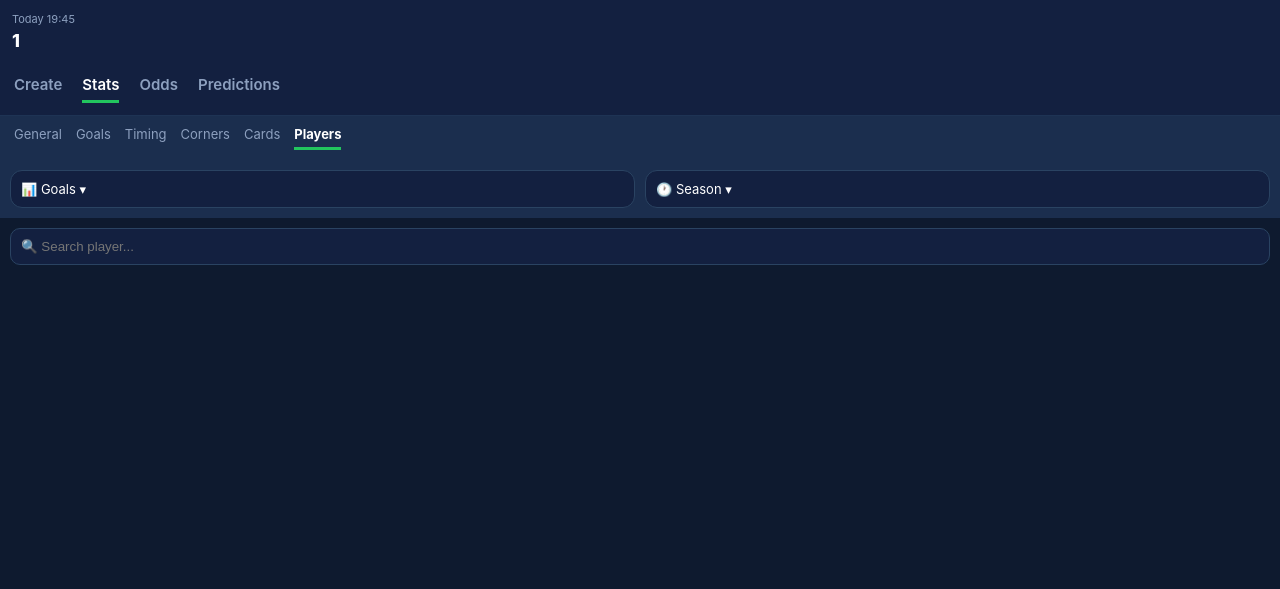
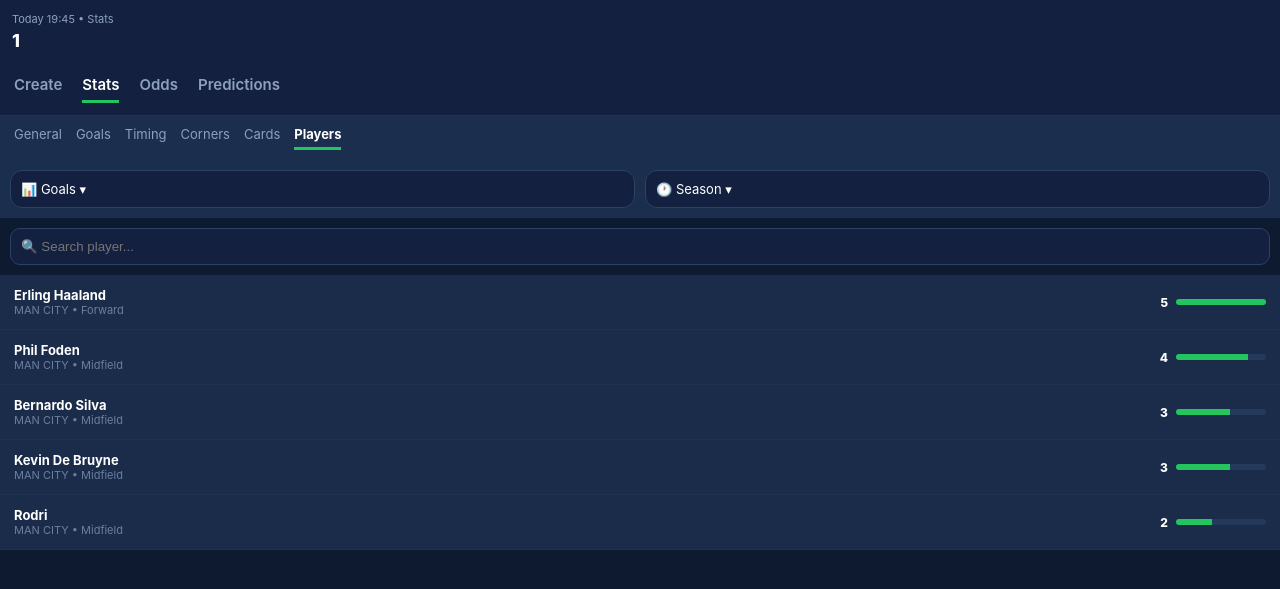
Before and after one commit to Abednico-byte/abed-predict-world, a Flask app: page /game/1 in a window 1280 px wide. Shown: the top 589 px of the page. Run offline with Flask 3, Linux system fonts and the light colour scheme.

Commit message:
Update game.html

```diff
--- a/templates/game.html
+++ b/templates/game.html
@@ -1,22 +1,34 @@
 <!DOCTYPE html><html><head><meta name="viewport" content="width=device-width,initial-scale=1"><title>{{game}}</title><style>
 *{margin:0;padding:0;box-sizing:border-box}body{background:#0e1a2f;color:#cbd5e1;font-family:Inter,sans-serif;font-size:12px}
 .top{background:#132040;padding:12px}.m{font-size:18px;font-weight:800;color:#fff;margin-top:4px}
-.tabs{display:flex;gap:20px;padding:12px 14px;background:#132040;border-bottom:1px solid #1e3354}.tab{color:#8da0bf;font-size:15px;font-weight:600;cursor:pointer;padding-bottom:6px}.tab.active{color:#fff;border-bottom:3px solid #22c55e}
-.subs{display:flex;gap:14px;padding:10px 14px;background:#1b2e4e;overflow:auto;white-space:nowrap;position:sticky;top:0;z-index:10}.sub{color:#8da0bf;cursor:pointer;font-size:13px;padding-bottom:5px}.sub.active{color:#fff;border-bottom:3px solid #22c55e;font-weight:700}
+.tabs{display:flex;gap:20px;padding:12px 14px;background:#132040;border-bottom:1px solid #1e3354;overflow:auto;white-space:nowrap}
+.tab{color:#8da0bf;font-size:15px;font-weight:600;cursor:pointer;padding-bottom:6px;user-select:none}
+.tab.active{color:#fff;border-bottom:3px solid #22c55e}
+.subs{display:flex;gap:14px;padding:10px 14px;background:#1b2e4e;overflow:auto;white-space:nowrap;position:sticky;top:0;z-index:20}
+.sub{color:#8da0bf;cursor:pointer;font-size:13px;padding-bottom:5px;user-select:none}
+.sub.active{color:#fff;border-bottom:3px solid #22c55e;font-weight:700}
 .sec{background:#0c1830;padding:9px;text-align:center;font-weight:800;color:#fff;font-size:11px;border-top:1px solid #1e3354;border-bottom:1px solid #1e3354}
-.r{background:#1a2c4a;padding:11px 14px;border-bottom:1px solid #1e3354}.rtop{display:flex;justify-content:space-between}.lv{font-weight:800;color:#fff;font-size:14px}.rv{font-weight:800;color:#fff;font-size:14px;text-align:right}.mid{flex:1;font-size:10px;color:#8da0bf;text-transform:uppercase;text-align:center}
-.bar{height:6px;background:#233a5a;border-radius:10px;margin-top:8px;display:flex;position:relative;overflow:hidden}.l{height:100%;background:#3b82f6}.rbar{height:100%;background:#3b82f6;margin-left:auto}.bar:after{content:'';position:absolute;left:50%;top:0;bottom:0;width:2px;background:#0e1a2f}
+.r{background:#1a2c4a;padding:11px 14px;border-bottom:1px solid #1e3354}
+.rtop{display:flex;justify-content:space-between;align-items:center}
+.lv{font-weight:800;color:#fff;font-size:14px;min-width:45px}.rv{font-weight:800;color:#fff;font-size:14px;min-width:45px;text-align:right}
+.mid{flex:1;font-size:10px;color:#8da0bf;text-transform:uppercase;text-align:center}
+.bar{height:6px;background:#233a5a;border-radius:10px;margin-top:8px;display:flex;position:relative;overflow:hidden}
+.l{height:100%;background:#3b82f6}.rbar{height:100%;background:#3b82f6;margin-left:auto}
+.bar:after{content:'';position:absolute;left:50%;top:0;bottom:0;width:2px;background:#0e1a2f}
 .hide{display:none!important}
-.pfilter{display:flex;gap:10px;padding:10px;background:#1b2e4e}.pdrop{flex:1;background:#132040;border:1px solid #2a4362;color:#fff;padding:10px;border-radius:12px;font-size:13px;cursor:pointer;position:relative}
-.pmenu{position:absolute;top:45px;left:0;right:0;background:#1e3455;border:1px solid #2a4362;border-radius:12px;max-height:420px;overflow:auto;z-index:9999;padding:8px;display:none}.pmenu.open{display:block}
-.pitem{padding:10px 12px;color:#9bb0cc;font-size:13px;cursor:pointer;border-radius:8px}.pitem:hover{color:#22c55e;background:#2a4a6e}.pitem.active{color:#22c55e;background:#2a4a6e}
+.pfilter{display:flex;gap:10px;padding:10px;background:#1b2e4e;position:sticky;top:38px;z-index:10}
+.pdrop{flex:1;background:#132040;border:1px solid #2a4362;color:#fff;padding:10px;border-radius:12px;font-size:13px;cursor:pointer;position:relative;user-select:none}
+.pmenu{position:absolute;top:45px;left:0;right:0;background:#1e3455;border:1px solid #2a4362;border-radius:12px;max-height:420px;overflow:auto;z-index:9999;padding:8px;display:none}
+.pmenu.open{display:block}
+.pitem{padding:10px 12px;color:#9bb0cc;font-size:13px;cursor:pointer;border-radius:8px}
+.pitem:hover{color:#22c55e;background:#2a4a6e}.pitem.active{color:#22c55e;background:#2a4a6e;font-weight:700}
 .pcat{font-size:10px;color:#6b7f9e;font-weight:800;margin:14px 0 4px 8px}
 .searchbox{width:calc(100% - 20px);background:#132040;border:1px solid #2a4362;color:#fff;padding:10px;margin:10px;border-radius:10px}
 .prow{display:flex;justify-content:space-between;align-items:center;padding:12px 14px;background:#1a2c4a;border-bottom:1px solid #1e3354}
 .sbar{width:90px;height:6px;background:#233a5a;border-radius:10px;overflow:hidden}.sfill{height:100%;background:#22c55e}
 .pname{color:#fff;font-weight:700;font-size:13px}.pteam{color:#6b7f9e;font-size:11px}
 </style></head><body>
-<div class="top"><div style="color:#8da0bf;font-size:11px" id="leagueInfo">Today 19:45</div><div class="m" id="gameTitle">{{game}}</div></div>
+<div class="top"><div style="color:#8da0bf;font-size:11px">Today 19:45 • Stats</div><div class="m" id="gameTitle">{{game}}</div></div>
 <div class="tabs">
 <div class="tab" id="t-create" onclick="showTop('create')">Create</div>
 <div class="tab active" id="t-stats" onclick="showTop('stats')">Stats</div>
@@ -32,89 +44,131 @@
 <div class="sub" id="s-cards" onclick="showS('cards')">Cards</div>
 <div class="sub active" id="s-players" onclick="showS('players')">Players</div>
 </div>
-<div id="tab-general" class="hide"><div class="sec">General</div><div class="r"><div class="rtop"><div class="lv">2</div><div class="mid">LEAGUE POS</div><div class="rv">5</div></div></div></div>
-<div id="tab-goals" class="hide"><div class="sec">Goals Overall vs Away</div><div class="r"><div class="rtop"><div class="lv">4.33</div><div class="mid">AVG GOALS</div><div class="rv">4.00</div></div><div class="bar"><div class="l" style="width:52%"></div><div class="rbar" style="width:48%"></div></div></div></div>
-<div id="tab-timing" class="hide"><div class="sec">Timing</div><div class="r">Goal timing restored</div></div>
-<div id="tab-corners" class="hide"><div class="sec">Corners</div><div class="r">Corners restored</div></div>
-<div id="tab-cards" class="hide"><div class="sec">Cards</div><div class="r">Cards restored</div></div>
+<div id="tab-general" class="hide">
+<div class="sec">General - Overall vs Away</div>
+<div class="r"><div class="rtop"><div class="lv">2</div><div class="mid">LEAGUE POS</div><div class="rv">1</div></div></div>
+<div class="r"><div class="rtop"><div class="lv">4</div><div class="mid">PLAYED</div><div class="rv">4</div></div></div>
+<div class="r"><div class="rtop"><div class="lv">50%</div><div class="mid">WIN %</div><div class="rv">75%</div></div><div class="bar"><div class="l" style="width:50%"></div><div class="rbar" style="width:75%"></div></div></div>
+</div>
+<div id="tab-goals" class="hide">
+<div class="sec">Stats Overall vs Away</div>
+<div class="r"><div class="rtop"><div class="lv">4.33</div><div class="mid">AVG GOALS</div><div class="rv">4.00</div></div><div class="bar"><div class="l" style="width:52%"></div><div class="rbar" style="width:48%"></div></div></div>
+<div class="r"><div class="rtop"><div class="lv">8</div><div class="mid">SCORED</div><div class="rv">1</div></div><div class="bar"><div class="l" style="width:88%"></div><div class="rbar" style="width:12%"></div></div></div>
+<div class="r"><div class="rtop"><div class="lv">2.67</div><div class="mid">SCORED PG</div><div class="rv">1.00</div></div></div>
+<div class="r"><div class="rtop"><div class="lv">5</div><div class="mid">CONCEDED</div><div class="rv">3</div></div></div>
+<div class="sec">Outcome %</div>
+<div class="r"><div class="rtop"><div class="lv">67%</div><div class="mid">BTTS %</div><div class="rv">100%</div></div></div>
+<div class="r"><div class="rtop"><div class="lv">100%</div><div class="mid">+2.5 GOALS %</div><div class="rv">100%</div></div></div>
+</div>
+<div id="tab-timing" class="hide">
+<div class="sec">Goal Timing - Overall vs Away</div>
+<div class="r"><div class="rtop"><div class="lv">9'</div><div class="mid">1ST GOAL AVG</div><div class="rv">15'</div></div></div>
+<div class="r"><div class="rtop"><div class="lv">67%</div><div class="mid">0-15' GOAL %</div><div class="rv">100%</div></div></div>
+<div class="r"><div class="rtop"><div class="lv">67%</div><div class="mid">76-90' GOAL %</div><div class="rv">100%</div></div></div>
+</div>
+<div id="tab-corners" class="hide">
+<div class="sec">Corners - Overall vs Away</div>
+<div class="r"><div class="rtop"><div class="lv">12.0</div><div class="mid">TOTAL CORNERS PG</div><div class="rv">9.0</div></div></div>
+<div class="r"><div class="rtop"><div class="lv">7.5</div><div class="mid">CORNERS FOR PG</div><div class="rv">3.0</div></div></div>
+<div class="r"><div class="rtop"><div class="lv">100%</div><div class="mid">+8.5 CORNERS %</div><div class="rv">100%</div></div></div>
+</div>
+<div id="tab-cards" class="hide">
+<div class="sec">Cards - Overall vs Away</div>
+<div class="r"><div class="rtop"><div class="lv">4.00</div><div class="mid">AVG CARDS PG</div><div class="rv">3.33</div></div></div>
+<div class="r"><div class="rtop"><div class="lv">75%</div><div class="mid">+2.5 CARDS %</div><div class="rv">100%</div></div></div>
+</div>
 <div id="tab-players">
 <div class="pfilter">
 <div class="pdrop" onclick="toggleM('m1')"><span id="selStat">📊 Goals</span> ▾
 <div id="m1" class="pmenu">
 <div class="pcat">ATTACKING</div>
 <div class="pitem active" onclick="setStat('Goals')">Goals</div>
-<div class="pitem" onclick="setStat('Goals / Game')">Goals / Game</div>
 <div class="pitem" onclick="setStat('Assists')">Assists</div>
 <div class="pcat">SHOOTING</div>
 <div class="pitem" onclick="setStat('Shots')">Shots</div>
 <div class="pitem" onclick="setStat('Shots On Target')">Shots On Target</div>
-<div class="pitem" onclick="setStat('SoT / Game')">SoT / Game</div>
 <div class="pcat">PASSING</div>
 <div class="pitem" onclick="setStat('Passes')">Passes</div>
 <div class="pitem" onclick="setStat('Key Passes')">Key Passes</div>
-<div class="pitem" onclick="setStat('Pass Accuracy %')">Pass Accuracy %</div>
 <div class="pcat">DEFENSIVE</div>
 <div class="pitem" onclick="setStat('Tackles')">Tackles</div>
 <div class="pitem" onclick="setStat('Duels')">Duels</div>
-<div class="pitem" onclick="setStat('Aerials Won')">Aerials Won</div>
 </div></div>
-<div class="pdrop" onclick="toggleM('m2')">🕐 Season ▾<div id="m2" class="pmenu"><div class="pitem">Season</div></div></div>
+<div class="pdrop" onclick="toggleM('m2')">🕐 Season ▾<div id="m2" class="pmenu"><div class="pitem active">2024/25 Season</div></div></div>
 </div>
 <input class="searchbox" id="pSearch" oninput="filterPlayers()" placeholder="🔍 Search player...">
 <div id="plist"></div>
 </div>
 </div>
-<div id="content-odds" class="hide"><div class="sec">Odds</div><div class="r">Odds clickable</div></div>
-<div id="content-pred" class="hide"><div class="sec">Predictions</div><div class="r">Predictions clickable</div></div>
-<div id="content-create" class="hide"><div class="sec">Create</div><div class="r">Create clickable</div></div>
+<div id="content-odds" class="hide"><div class="sec">Odds</div><div class="r"><div class="rtop"><div class="lv">2.10</div><div class="mid">1 - HOME WIN</div><div class="rv">45%</div></div></div></div>
+<div id="content-pred" class="hide"><div class="sec">Predictions</div><div class="r">Over 2.5 Goals • BTTS Yes</div></div>
+<div id="content-create" class="hide"><div class="sec">Create Bet</div><div class="r">Bet Builder unlocked</div></div>
 <script>
 const PLAYERS_DB = {
-"man city": [{n:"Erling Haaland",p:"Forward",s:5},{n:"Phil Foden",p:"Midfield",s:4},{n:"Bernardo Silva",p:"Midfield",s:3},{n:"Kevin De Bruyne",p:"Midfield",s:3},{n:"Rodri",p:"Midfield",s:2}],
-"arsenal": [{n:"Bukayo Saka",p:"Forward",s:5},{n:"Martin Odegaard",p:"Midfield",s:4},{n:"Gabriel Jesus",p:"Forward",s:3},{n:"Declan Rice",p:"Midfield",s:2},{n:"William Saliba",p:"Defender",s:1}],
-"real madrid": [{n:"Kylian Mbappe",p:"Forward",s:5},{n:"Vinicius Jr",p:"Forward",s:5},{n:"Jude Bellingham",p:"Midfield",s:4},{n:"Rodrygo",p:"Forward",s:3},{n:"Federico Valverde",p:"Midfield",s:2}],
-"sevilla": [{n:"Dodi Lukebakio",p:"Forward",s:4},{n:"Isaac Romero",p:"Forward",s:3},{n:"Lucas Ocampos",p:"Forward",s:2},{n:"Ivan Rakitic",p:"Midfield",s:2},{n:"Sergio Ramos",p:"Defender",s:1}],
-"atletico": [{n:"Antoine Griezmann",p:"Forward",s:5},{n:"Alvaro Morata",p:"Forward",s:4},{n:"Koke",p:"Midfield",s:2},{n:"Marcos Llorente",p:"Midfield",s:2},{n:"Jan Oblak",p:"Goalkeeper",s:0}],
-"barcelona": [{n:"Robert Lewandowski",p:"Forward",s:5},{n:"Lamine Yamal",p:"Forward",s:4},{n:"Pedri",p:"Midfield",s:3},{n:"Gavi",p:"Midfield",s:2},{n:"Raphinha",p:"Forward",s:3}],
-"psg": [{n:"Ousmane Dembele",p:"Forward",s:3},{n:"Goncalo Ramos",p:"Forward",s:3},{n:"Marquinhos",p:"Defender",s:2},{n:"Achraf Hakimi",p:"Defender",s:2},{n:"Vitinha",p:"Midfield",s:2}],
-"marseille": [{n:"M. Greenwood",p:"Forward",s:4},{n:"A. Gouiri",p:"Forward",s:2},{n:"P. Aubameyang",p:"Forward",s:3},{n:"V. Rongier",p:"Midfield",s:1}],
-"bayern": [{n:"Harry Kane",p:"Forward",s:5},{n:"Jamal Musiala",p:"Midfield",s:4},{n:"Leroy Sane",p:"Forward",s:3}],
-"dortmund": [{n:"Julian Brandt",p:"Midfield",s:3},{n:"Niclas Fullkrug",p:"Forward",s:4}]
+"man city": [{n:"Erling Haaland",pos:"Forward",g:5},{n:"Phil Foden",pos:"Midfield",g:4},{n:"Bernardo Silva",pos:"Midfield",g:3},{n:"Kevin De Bruyne",pos:"Midfield",g:3},{n:"Rodri",pos:"Midfield",g:2}],
+"arsenal": [{n:"Bukayo Saka",pos:"Forward",g:5},{n:"Martin Odegaard",pos:"Midfield",g:4},{n:"Gabriel Jesus",pos:"Forward",g:3},{n:"Declan Rice",pos:"Midfield",g:2}],
+"real madrid": [{n:"Kylian Mbappe",pos:"Forward",g:5},{n:"Vinicius Jr",pos:"Forward",g:5},{n:"Jude Bellingham",pos:"Midfield",g:4}],
+"sevilla": [{n:"Dodi Lukebakio",pos:"Forward",g:4},{n:"Isaac Romero",pos:"Forward",g:3},{n:"Lucas Ocampos",pos:"Forward",g:2}],
+"atletico": [{n:"Antoine Griezmann",pos:"Forward",g:5},{n:"Alvaro Morata",pos:"Forward",g:4},{n:"Koke",pos:"Midfield",g:2}],
+"barcelona": [{n:"Robert Lewandowski",pos:"Forward",g:5},{n:"Lamine Yamal",pos:"Forward",g:4},{n:"Pedri",pos:"Midfield",g:3}],
+"psg": [{n:"Ousmane Dembele",pos:"Forward",g:3},{n:"Marquinhos",pos:"Defender",g:2}],
+"marseille": [{n:"M. Greenwood",pos:"Forward",g:4},{n:"A. Gouiri",pos:"Forward",g:2}]
 };
-
-function getTeamsFromTitle(t){
-  let title = t.toLowerCase().replace(' vs ','|').replace(' - ','|');
-  let parts = title.split('|');
-  if(parts.length>=2) return [parts[0].trim(), parts[1].trim()];
-  let vs = t.toLowerCase().split(' vs ');
-  if(vs.length==2) return [vs[0].trim(), vs[1].trim()];
-  return [t.toLowerCase().trim(), ''];
+function getTeams(title){
+  let low = title.toLowerCase().replace(/-/g,' ').replace(/\s+/g,' ').trim();
+  let parts = low.split(' vs ');
+  if(parts.length<2) parts = low.split(' v ');
+  if(parts.length==2) return [parts[0].trim(), parts[1].trim()];
+  return [low.trim(), ''];
 }
-function findPlayersForTeam(team){
+function findTeamPlayers(team){
   team=team.toLowerCase();
-  for(let k in PLAYERS_DB){ if(team.includes(k) || k.includes(team)) return PLAYERS_DB[k].map(p=>({...p, team: k})); }
-  return [];
+  for(let key in PLAYERS_DB){
+    if(team.includes(key) || key.includes(team)) return {key:key, players:PLAYERS_DB[key]};
+  }
+  return null;
 }
 function loadPlayersForGame(){
-  let title = document.getElementById('gameTitle').innerText;
-  let teams = getTeamsFromTitle(title);
-  let home = teams[0], away = teams[1];
-  let homePlayers = findPlayersForTeam(home);
-  let awayPlayers = findPlayersForTeam(away);
-  let all = [...homePlayers.map(p=>({...p, displayTeam: home.toUpperCase()})),...awayPlayers.map(p=>({...p, displayTeam: away.toUpperCase()}))];
-  if(all.length==0){ all=[{n:"No players found for "+title,p:"",s:0,displayTeam:""}]; }
-  all.sort((a,b)=>b.s-a.s);
-  let max = Math.max(...all.map(p=>p.s),1);
+  let title = document.getElementById('gameTitle').innerText.trim();
+  let teams = getTeams(title);
+  let all=[];
+  let h=findTeamPlayers(teams[0]);
+  let a=findTeamPlayers(teams[1]);
+  if(h) h.players.forEach(p=>all.push({...p, team:h.key.toUpperCase()}));
+  if(a) a.players.forEach(p=>all.push({...p, team:a.key.toUpperCase()}));
+  if(all.length==0) all=PLAYERS_DB['man city'].concat(PLAYERS_DB['arsenal']).map(p=>({...p, team:'PREVIEW'}));
+  all.sort((a,b)=>b.g-a.g);
+  let max=Math.max(...all.map(x=>x.g),1);
   let html='';
   all.forEach(pl=>{
-    let w = Math.round((pl.s/max)*100);
-    html+=`<div class="prow"><div><div class="pname">${pl.n}</div><div class="pteam">${pl.displayTeam} • ${pl.p}</div></div><div style="display:flex;gap:8px;align-items:center"><div style="color:#fff;font-weight:800">${pl.s}</div><div class="sbar"><div class="sfill" style="width:${w}%"></div></div></div></div>`;
+    let w=Math.round((pl.g/max)*100);
+    html+=`<div class="prow"><div><div class="pname">${pl.n}</div><div class="pteam">${pl.team} • ${pl.pos}</div></div><div style="display:flex;gap:8px;align-items:center"><div style="color:#fff;font-weight:800">${pl.g}</div><div class="sbar"><div class="sfill" style="width:${w}%"></div></div></div></div>`;
   });
   document.getElementById('plist').innerHTML=html;
 }
-function showS(n){document.querySelectorAll('[id^="tab-"]').forEach(e=>e.classList.add('hide'));document.getElementById('tab-'+n).classList.remove('hide');document.querySelectorAll('.sub').forEach(e=>e.classList.remove('active'));document.getElementById('s-'+n).classList.add('active');}
-function showTop(n){document.querySelectorAll('.tabs.tab').forEach(t=>t.classList.remove('active'));document.getElementById('t-'+n).classList.add('active');['stats','odds','pred','create'].forEach(x=>{let el=document.getElementById('content-'+x);if(el)el.classList.add('hide')});document.getElementById('content-'+n).classList.remove('hide');}
-function toggleM(id){let m=document.getElementById(id);let o=m.classList.contains('open');document.querySelectorAll('.pmenu').forEach(x=>x.classList.remove('open'));if(!o)m.classList.add('open');}
-function setStat(v){document.getElementById('selStat').innerText='📊 '+v;document.getElementById('m1').classList.remove('open');loadPlayersForGame();}
-function filterPlayers(){let q=document.getElementById('pSearch').value.toLowerCase();document.querySelectorAll('#plist.prow').forEach(r=>{r.style.display=r.innerText.toLowerCase().includes(q)?'flex':'none'})}
+function showS(n){
+  document.querySelectorAll('[id^="tab-"]').forEach(e=>e.classList.add('hide'));
+  document.getElementById('tab-'+n).classList.remove('hide');
+  document.querySelectorAll('.sub').forEach(e=>e.classList.remove('active'));
+  document.getElementById('s-'+n).classList.add('active');
+}
+function showTop(n){
+  document.querySelectorAll('.tab').forEach(t=>t.classList.remove('active'));
+  document.getElementById('t-'+n).classList.add('active');
+  ['stats','odds','pred','create'].forEach(x=>{let e=document.getElementById('content-'+x); if(e) e.classList.add('hide');});
+  document.getElementById('content-'+n).classList.remove('hide');
+}
+function toggleM(id){
+  let m=document.getElementById(id);
+  let o=m.classList.contains('open');
+  document.querySelectorAll('.pmenu').forEach(x=>x.classList.remove('open'));
+  if(!o) m.classList.add('open');
+}
+function setStat(v){document.getElementById('selStat').innerText='📊 '+v;document.getElementById('m1').classList.remove('open');}
+function filterPlayers(){
+  let q=document.getElementById('pSearch').value.toLowerCase();
+  document.querySelectorAll('#plist.prow').forEach(r=>{r.style.display=r.innerText.toLowerCase().includes(q)?'flex':'none';});
+}
+document.addEventListener('click',function(e){if(!e.target.closest('.pdrop')){document.querySelectorAll('.pmenu').forEach(x=>x.classList.remove('open'));}});
 showTop('stats');showS('players');loadPlayersForGame();
-document.addEventListener('click',function(e){if(!e.target.closest('.pdrop'))
+</script></body></html>
```
